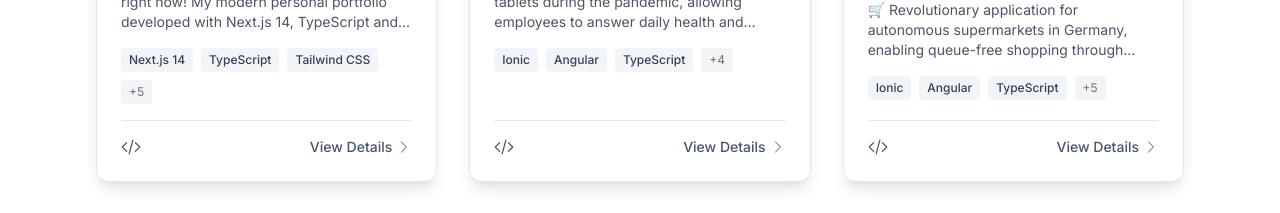
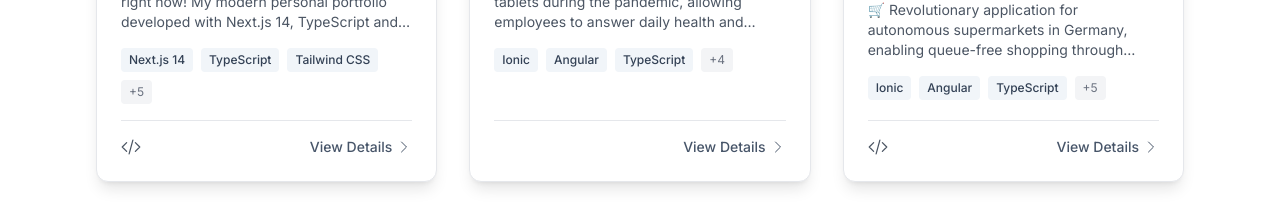
Before and after one commit to MurilosMoraes/murilo-moraes, a Next.js app: page /en/projects in a window 1280 px wide. Shown: the part 820-1033 px from the top of the page. Built offline with nearby package versions, Linux system fonts and the light colour scheme.

Commit message:
Adiciona verificação para exibir o link do GitHub apenas se a URL estiver disponível e o projeto não for "electrolux-system", melhorando a lógica de apresentação dos projetos nas páginas de listagem e detalhes.

```diff
--- a/src/app/[locale]/projects/[id]/page.tsx
+++ b/src/app/[locale]/projects/[id]/page.tsx
@@ -140,6 +140,7 @@ export default function ProjectDetail() {
             </div>
 
             <div className="flex space-x-4">
+              {project.githubUrl && project.id !== "electrolux-system" && (
                 <a
                   href={translatedProject.githubUrl}
                   target="_blank"
@@ -149,6 +150,7 @@ export default function ProjectDetail() {
                   <CodeBracketIcon className="w-5 h-5 mr-2" />
                   {t("viewCode")}
                 </a>
+              )}
             </div>
           </motion.div>
         </div>
--- a/src/app/[locale]/projects/page.tsx
+++ b/src/app/[locale]/projects/page.tsx
@@ -127,6 +127,8 @@ export default function Projects() {
 
                   <div className="flex items-center justify-between pt-4 border-t border-gray-200 dark:border-gray-700 mt-auto">
                     <div className="flex space-x-3">
+                      {project.githubUrl &&
+                        project.id !== "electrolux-system" && (
                           <a
                             href={project.githubUrl}
                             target="_blank"
@@ -136,6 +138,7 @@ export default function Projects() {
                           >
                             <CodeBracketIcon className="w-5 h-5" />
                           </a>
+                        )}
                     </div>
 
                     <Link
```
Lines whose indentation alone changed are shown as unchanged.
